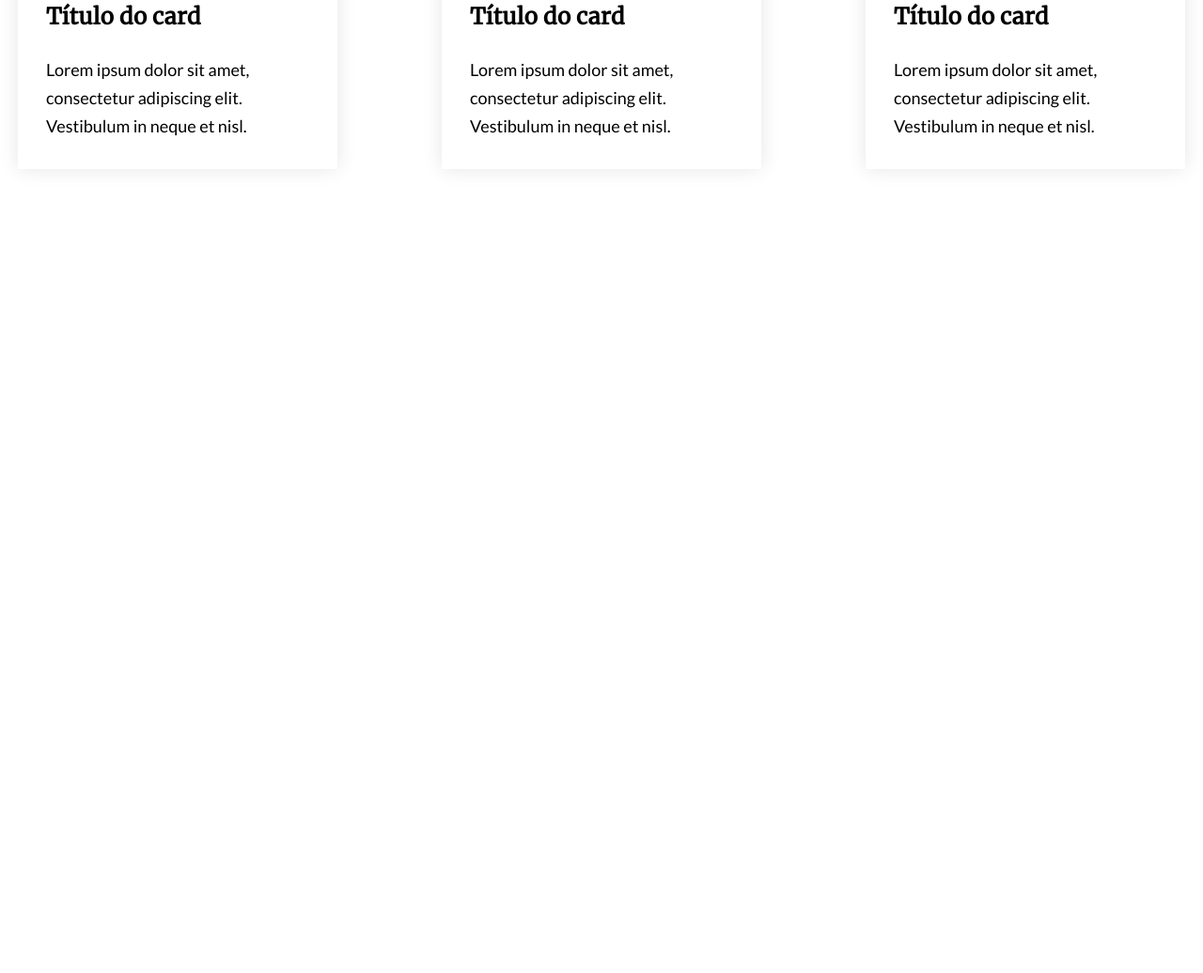
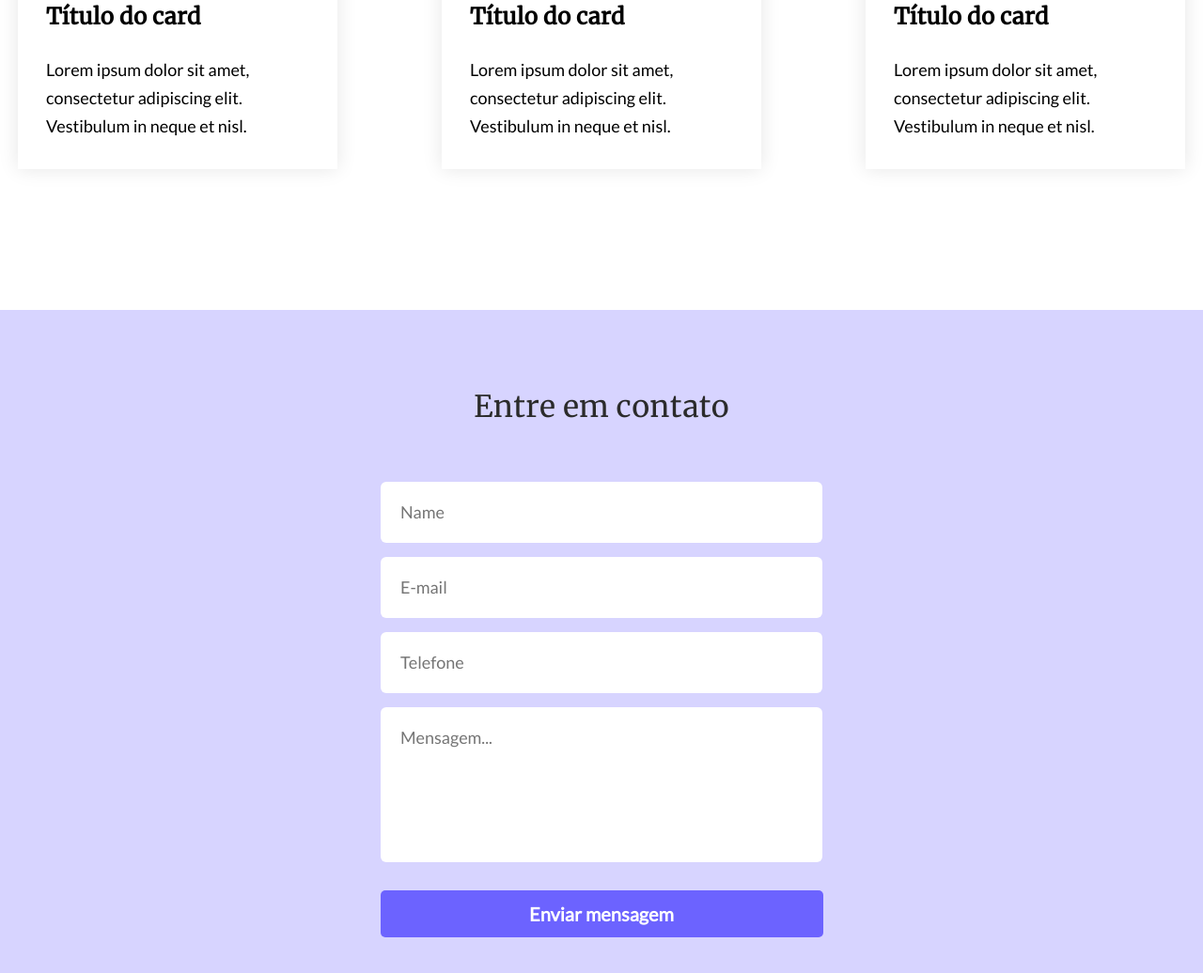
Before and after one commit to NataliaFrancisca/Codelandia-Desafio-3, a plain HTML site: page index.html in a window 1280 px wide. Shown: the part 1444-2480 px from the top of the page at 94% size. Before the commit the page ends 1774 px from the top, so only its background shows below. Drawn offline with Linux system fonts and the light colour scheme.

Commit message:
implementando o container de contato

```diff
--- a/assets/style.css
+++ b/assets/style.css
@@ -68,6 +68,11 @@ input {
 
 button:focus,
 input:focus {
+  border: 0;
+}
+
+textarea{
+  margin: 0;
   border: 0;
 }
 
@@ -160,6 +165,8 @@ header .container-header{
   grid-template-columns: repeat(3,1fr);
 }
 
+/* CARD */
+
 .card{
   width: 340px;
   height: 423px;
@@ -197,7 +204,6 @@ header .container-header{
 .card-color{
   width: 340px;
   height: 222px;
-  background-color: blue;
 }
 
 .red{
@@ -223,3 +229,55 @@ header .container-header{
 .blue{
   background-color: #6663FF;
 }
+
+.container-contact{
+  width: 100%;
+  height: 75rem;
+  background-color: var(--bgSite);
+  display: flex;
+  align-items: center;
+  justify-content: center;
+}
+
+.container-contact form{
+  width: 47.1rem;
+  height: 58.5rem;
+  display: flex;
+  flex-direction: column;
+  align-items: center;
+}
+
+.container-contact form legend{
+  font-size: 3.2rem;
+  font-family: 'Merriweather-Regular';
+  color: var(--title);
+  margin-bottom: 6rem;
+  font-weight: 400;
+}
+
+.container-contact form input, textarea{
+  padding-left: 21px;
+  font-size: 18px;
+  font-family: 'Lato-Regular';
+  color: rgba(110, 114, 117, 0,74);
+  border-radius: 6px;
+  width: 47rem;
+}
+
+.container-contact form input{
+  height: 6.5rem;
+  margin-bottom: 15px;
+}
+
+.container-contact form textarea{
+  height: 165px;
+  padding-top: 21px;
+  resize: none;
+  word-break: break-word;
+}
+
+.container-contact form button{
+  width: 471px;
+  height: 50px;
+  margin-top: 30px;
+}
--- a/index.html
+++ b/index.html
@@ -75,5 +75,18 @@
 
 	</section>
 
+	<section class="container-contact">
+
+		<form action="">
+			<legend>Entre em contato</legend>
+			<input type="text" name="" placeholder="Name">
+			<input type="email" name="" placeholder="E-mail">
+			<input type="tel" name="" placeholder="Telefone">
+			<textarea name="" placeholder="Mensagem..."></textarea>
+
+			<button type="">Enviar mensagem</button>
+		</form>
+	</section>
+
 </body>
 </html>
```
